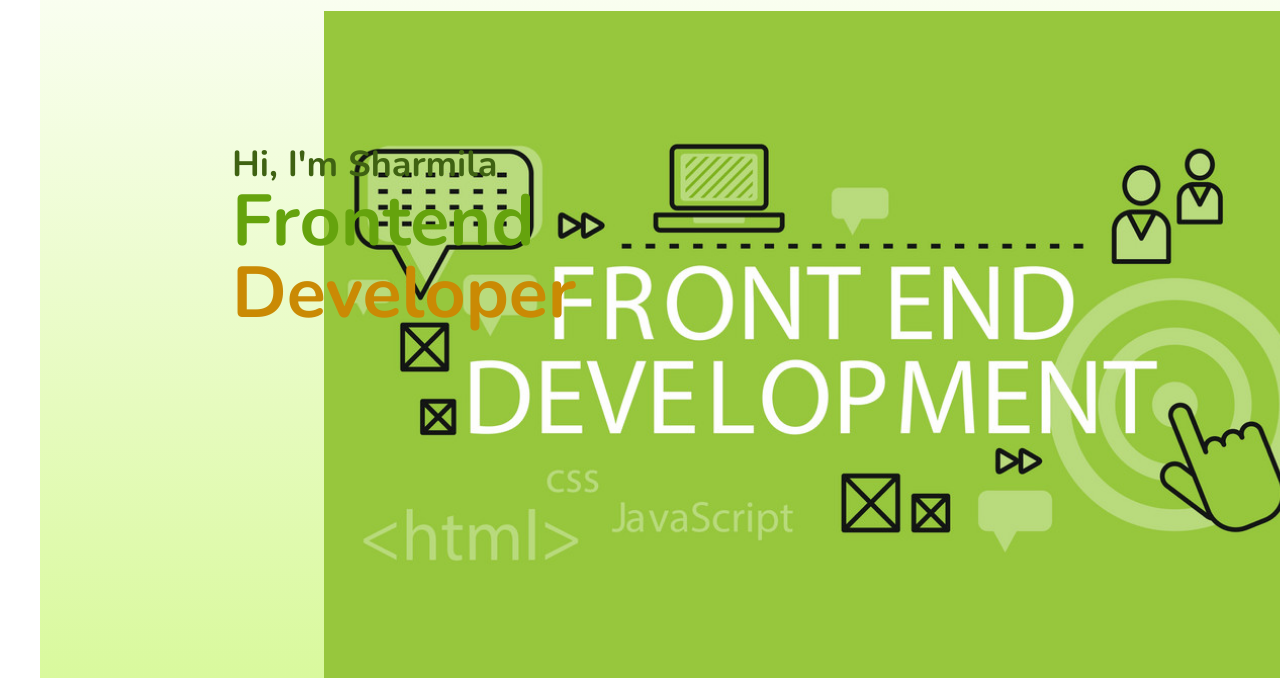
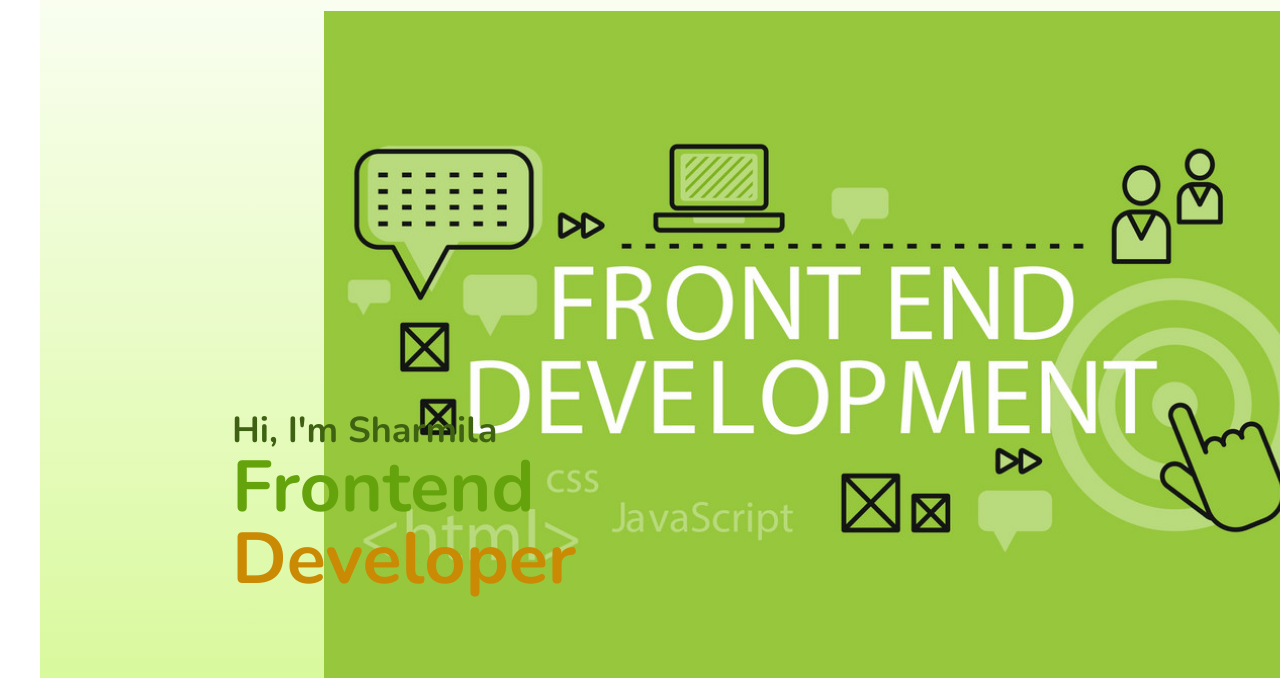
Before and after one commit to SharmilaSanthanam/TailwindPortfolio, a website: page index.html in a window 1280 px wide. Shown: the part 122-800 px from the top of the page. Drawn offline with nearby package versions, Linux system fonts and the light colour scheme; files that its build step writes are made by us from their sources.

Commit message:
Update index.html

```diff
--- a/index.html
+++ b/index.html
@@ -71,7 +71,7 @@
 
     <img class="max-sm:hidden max-md:hidden absolute bottom-0 right-0 h-5/6 object-cover" src="./images/frontend.png" alt="Frontend" />
     <div
-      class="lg:absolute lg:top-1/3 text-xl max-sm:m-28 sm:text-4xl md:left-1/4 md:text-6xl lg:left-5 xl:left-48 xl:text-7xl font-bold">
+      class="lg:absolute lg:top-2/3 text-xl max-sm:m-28 sm:text-4xl md:left-1/4 md:text-6xl lg:left-40 xl:left-48 xl:text-7xl font-bold">
       <h1 class="text-4xl font-bold text-lime-800">Hi, I'm Sharmila</h1>
       <span class="text-lime-600">Frontend</span>
       <p class="text-yellow-600">Developer</p>
```
